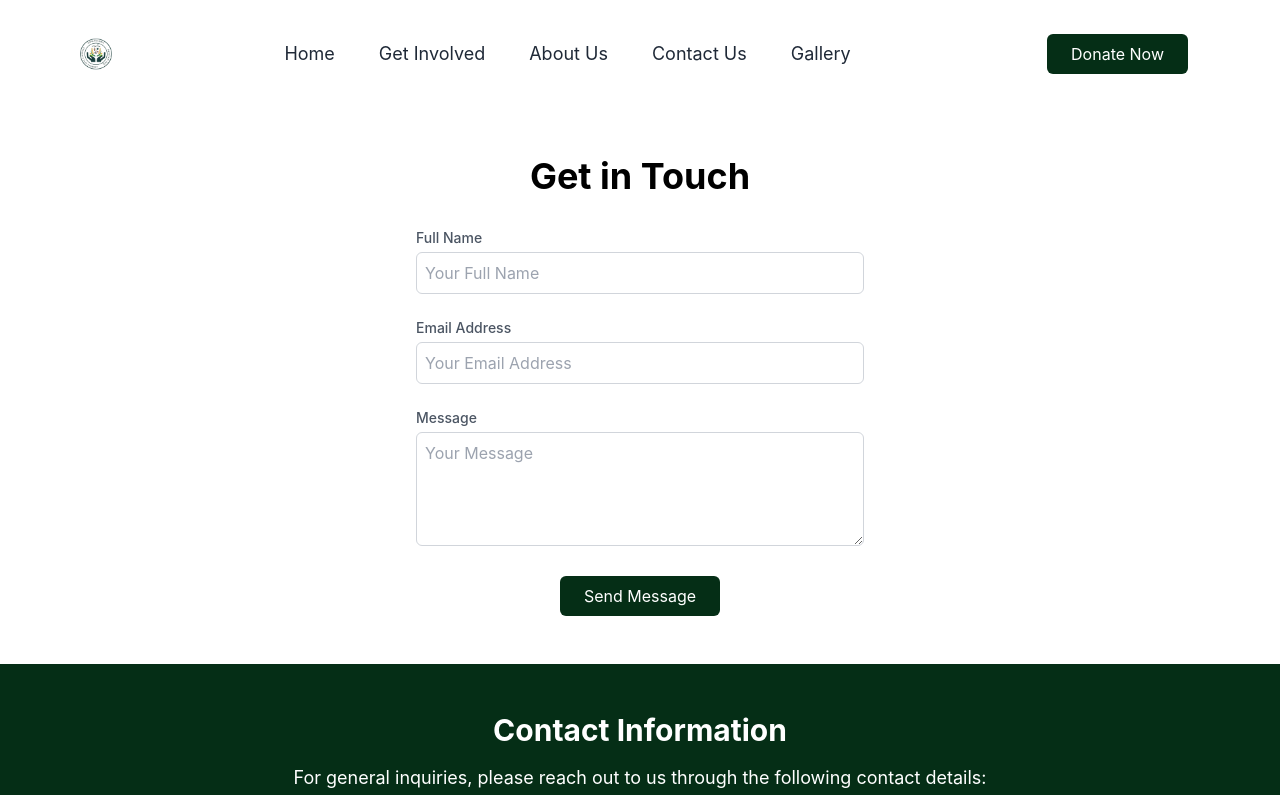
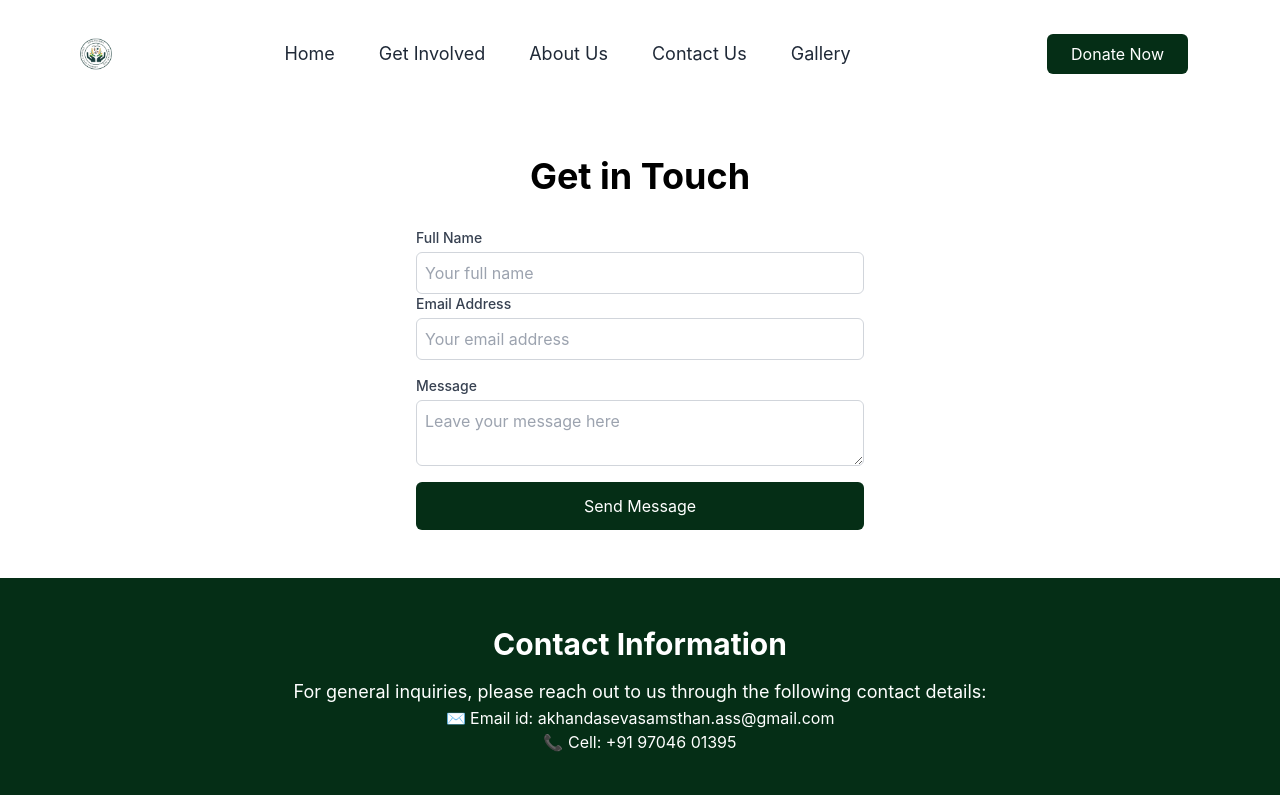
Before and after one commit to ddileep01/assngo-website, a Next.js app: page /contact in a window 1280 px wide. Shown: the top 795 px of the page. Built offline with nearby package versions, Linux system fonts and the light colour scheme.

Commit message:
feat: added contact and get-involved form to formspree endpoint

```diff
--- a/pages/contact.js
+++ b/pages/contact.js
@@ -2,8 +2,33 @@
 import React from "react";
 import Navbar from "../components/navbar";
 import Footer from "../components/footer";
+import { useForm, ValidationError } from '@formspree/react';
 
 const ContactPage = () => {
+
+  const [state, handleSubmit] = useForm("xgegykrr");
+  if (state.succeeded) {
+    return (
+      <>
+        <div className="flex flex-col items-center justify-center min-h-screen bg-gray-100">
+          <Navbar />
+          <div className="bg-green-950 p-6 rounded-lg shadow-md sm:my-8 lg:my-24">
+            <p className="text-2xl font-semibold text-white py-8 text-center">
+              Thanks for submitting the form, <br/> we'll get back to you soon!
+            </p>
+            <a
+              href="/contact"
+              className="block w-full bg-white text-center hover:bg-white text-green-950 font-semibold py-2 px-4 rounded mt-4"
+            >
+              Back
+            </a>
+          </div>
+          <Footer />
+        </div>
+      </>
+    );
+  }
+
   return (
     <>
       <Navbar />
@@ -11,7 +36,7 @@ const ContactPage = () => {
         {/* Contact Form */}
         <section className="container mx-auto py-12">
           <h1 className="text-4xl font-bold mb-8 text-center">Get in Touch</h1>
-          <form className="max-w-md mx-auto">
+          {/* <form className="max-w-md mx-auto">
             <div className="mb-6">
               <label
                 htmlFor="name"
@@ -68,6 +93,78 @@ const ContactPage = () => {
                 Send Message
               </button>
             </div>
+          </form> */}
+          <form onSubmit={handleSubmit} className="max-w-md mx-auto">
+            <div className="mb-4">
+            <label
+                htmlFor="fullname"
+                className="block text-sm font-medium text-gray-700"
+              >
+                Full Name
+              </label>
+              <input
+                id="fullname"
+                type="text"
+                name="fullname"
+                required
+                placeholder="Your full name"
+                className="mt-1 p-2 border border-gray-300 rounded-md focus:outline-none focus:ring-green-900 focus:border-green-900 block w-full"
+              />
+              <ValidationError
+                prefix="FullName"
+                field="fullname"
+                errors={state.errors}
+                className="text-red-500 text-xs"
+              />
+              <label
+                htmlFor="email"
+                className="block text-sm font-medium text-gray-700"
+              >
+                Email Address
+              </label>
+              <input
+                id="email"
+                type="email"
+                name="email"
+                required
+                placeholder="Your email address"
+                className="mt-1 p-2 border border-gray-300 rounded-md focus:outline-none focus:ring-green-900 focus:border-green-900 block w-full"
+              />
+              <ValidationError
+                prefix="Email"
+                field="email"
+                errors={state.errors}
+                className="text-red-500 text-xs"
+              />
+            </div>
+            <div className="mb-4">
+              <label
+                htmlFor="message"
+                className="block text-sm font-medium text-gray-700"
+              >
+                Message
+              </label>
+              <textarea
+                id="message"
+                name="message"
+                required
+                placeholder="Leave your message here"
+                className="mt-1 p-2 border border-gray-300 rounded-md focus:outline-none focus:ring-green-900 focus:border-green-900 block w-full"
+              />
+              <ValidationError
+                prefix="Message"
+                field="message"
+                errors={state.errors}
+                className="text-red-500 text-xs"
+              />
+            </div>
+            <button
+              type="submit"
+              disabled={state.submitting}
+              className="w-full bg-green-950 text-white p-3 rounded-md focus:outline-none focus:ring-2 focus:ring-green-500 focus:ring-offset-2 hover:bg-green-900"
+            >
+              Send Message
+            </button>
           </form>
         </section>
 
@@ -80,7 +177,9 @@ const ContactPage = () => {
               following contact details:
             </p>
             {/* Include your specific contact information here */}
-            <p className="px-2">✉️ Email id: akhandasevasamsthan.ass@gmail.com</p>
+            <p className="px-2">
+              ✉️ Email id: akhandasevasamsthan.ass@gmail.com
+            </p>
             <p>📞 Cell: +91 97046 01395</p>
           </div>
         </section>
--- a/pages/get-involved.js
+++ b/pages/get-involved.js
@@ -2,26 +2,49 @@
 import React, { useState } from "react";
 import Navbar from "../components/navbar";
 import Footer from "../components/footer";
+import { useForm, ValidationError } from '@formspree/react';
 
 const GetInvolved = () => {
-  const [formData, setFormData] = useState({
-    Name: "",
-    Email: "",
-    Message: "",
-  });
+  const [state, handleSubmit] = useForm("xgegykrr");
+  if (state.succeeded) {
+    return (
+      <>
+        <div className="flex flex-col items-center justify-center min-h-screen bg-gray-100">
+          <Navbar />
+          <div className="bg-green-950 p-6 rounded-lg shadow-md sm:my-8 lg:my-24">
+            <p className="text-2xl font-semibold text-white py-8 text-center">
+              Thanks for your interest, <br/> we'll get back to you soon!
+            </p>
+            <a
+              href="/get-involved"
+              className="block w-full bg-white text-center hover:bg-white text-green-950 font-semibold py-2 px-4 rounded mt-4"
+            >
+              Back
+            </a>
+          </div>
+          <Footer />
+        </div>
+      </>
+    );
+  }
+  // const [formData, setFormData] = useState({
+  //   Name: "",
+  //   Email: "",
+  //   Message: "",
+  // });
 
-  const handleChange = (e) => {
-    setFormData({
-      ...formData,
-      [e.target.name]: e.target.value,
-    });
-  };
+  // const handleChange = (e) => {
+  //   setFormData({
+  //     ...formData,
+  //     [e.target.name]: e.target.value,
+  //   });
+  // };
 
-  const handleSubmit = (e) => {
-    e.preventDefault();
-    console.log("Form submitted:", formData);
-    // You can add logic here to handle the form submission, e.g., send it to an API
-  };
+  // const handleSubmit = (e) => {
+  //   e.preventDefault();
+  //   console.log("Form submitted:", formData);
+  //   // You can add logic here to handle the form submission, e.g., send it to an API
+  // };
 
   return (
     <>
@@ -68,7 +91,7 @@ const GetInvolved = () => {
         {/* Contact Form */}
         <section className="max-w-3xl mx-auto my-8 p-8 bg-white">
           <h2 className="text-2xl font-bold mb-4">Contact Us</h2>
-          <form onSubmit={handleSubmit}>
+          {/* <form onSubmit={handleSubmit}>
             <div className="mb-4">
               <label
                 htmlFor="Name"
@@ -129,6 +152,78 @@ const GetInvolved = () => {
             >
               Get Involved
             </button>
+          </form> */}
+          <form onSubmit={handleSubmit}>
+            <div className="mb-4">
+            <label
+                htmlFor="fullname"
+                className="block text-sm font-medium text-gray-700"
+              >
+                Full Name
+              </label>
+              <input
+                id="fullname"
+                type="text"
+                name="fullname"
+                required
+                placeholder="Your full name"
+                className="mt-1 p-2 border border-gray-300 rounded-md focus:outline-none focus:ring-green-900 focus:border-green-900 block w-full"
+              />
+              <ValidationError
+                prefix="FullName"
+                field="fullname"
+                errors={state.errors}
+                className="text-red-500 text-xs"
+              />
+              <label
+                htmlFor="email"
+                className="block text-sm font-medium text-gray-700"
+              >
+                Email Address
+              </label>
+              <input
+                id="email"
+                type="email"
+                name="email"
+                required
+                placeholder="Your email address"
+                className="mt-1 p-2 border border-gray-300 rounded-md focus:outline-none focus:ring-green-900 focus:border-green-900 block w-full"
+              />
+              <ValidationError
+                prefix="Email"
+                field="email"
+                errors={state.errors}
+                className="text-red-500 text-xs"
+              />
+            </div>
+            <div className="mb-4">
+              <label
+                htmlFor="message"
+                className="block text-sm font-medium text-gray-700"
+              >
+                Message
+              </label>
+              <textarea
+                id="message"
+                name="message"
+                required
+                placeholder="How would you like to get involved?"
+                className="mt-1 p-2 border border-gray-300 rounded-md focus:outline-none focus:ring-green-900 focus:border-green-900 block w-full"
+              />
+              <ValidationError
+                prefix="Message"
+                field="message"
+                errors={state.errors}
+                className="text-red-500 text-xs"
+              />
+            </div>
+            <button
+              type="submit"
+              disabled={state.submitting}
+              className="w-full bg-green-950 text-white p-3 rounded-md focus:outline-none focus:ring-2 focus:ring-green-500 focus:ring-offset-2 hover:bg-green-900"
+            >
+              Send Message
+            </button>
           </form>
         </section>
       </div>
```
